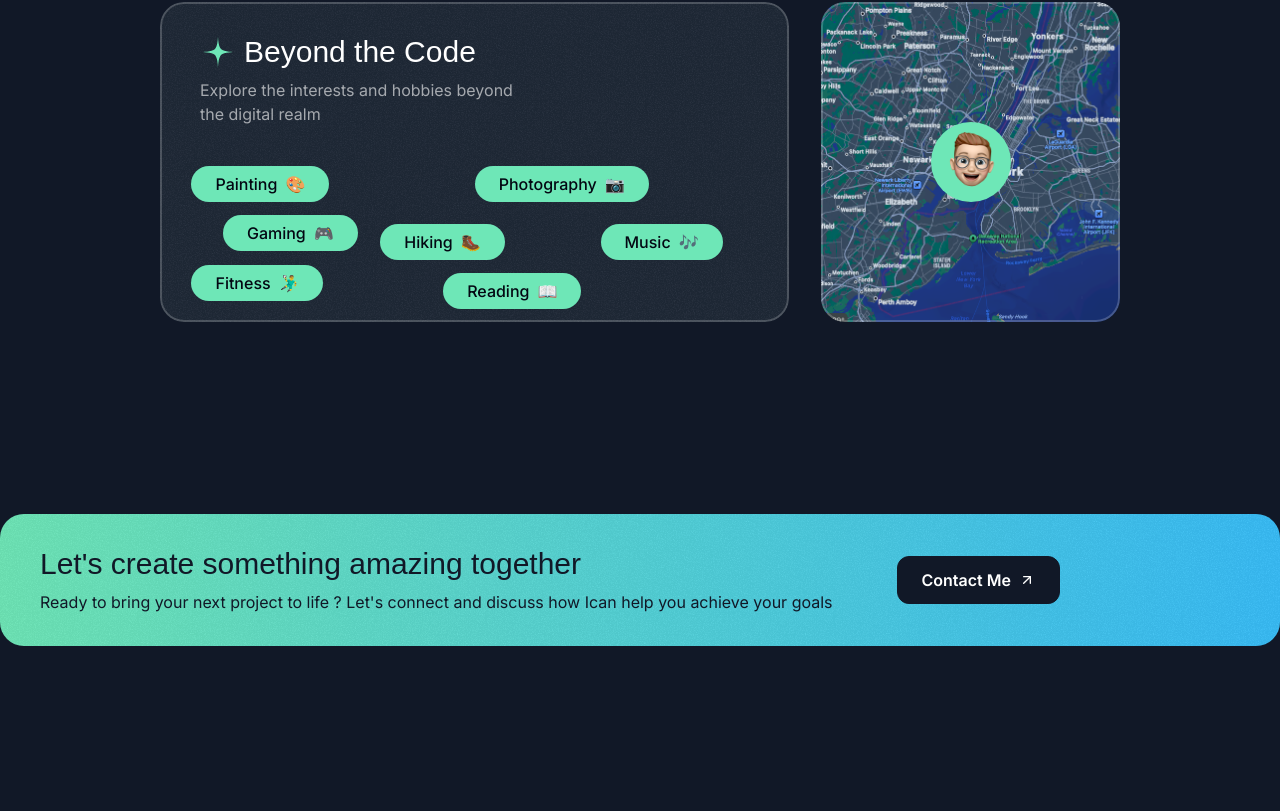
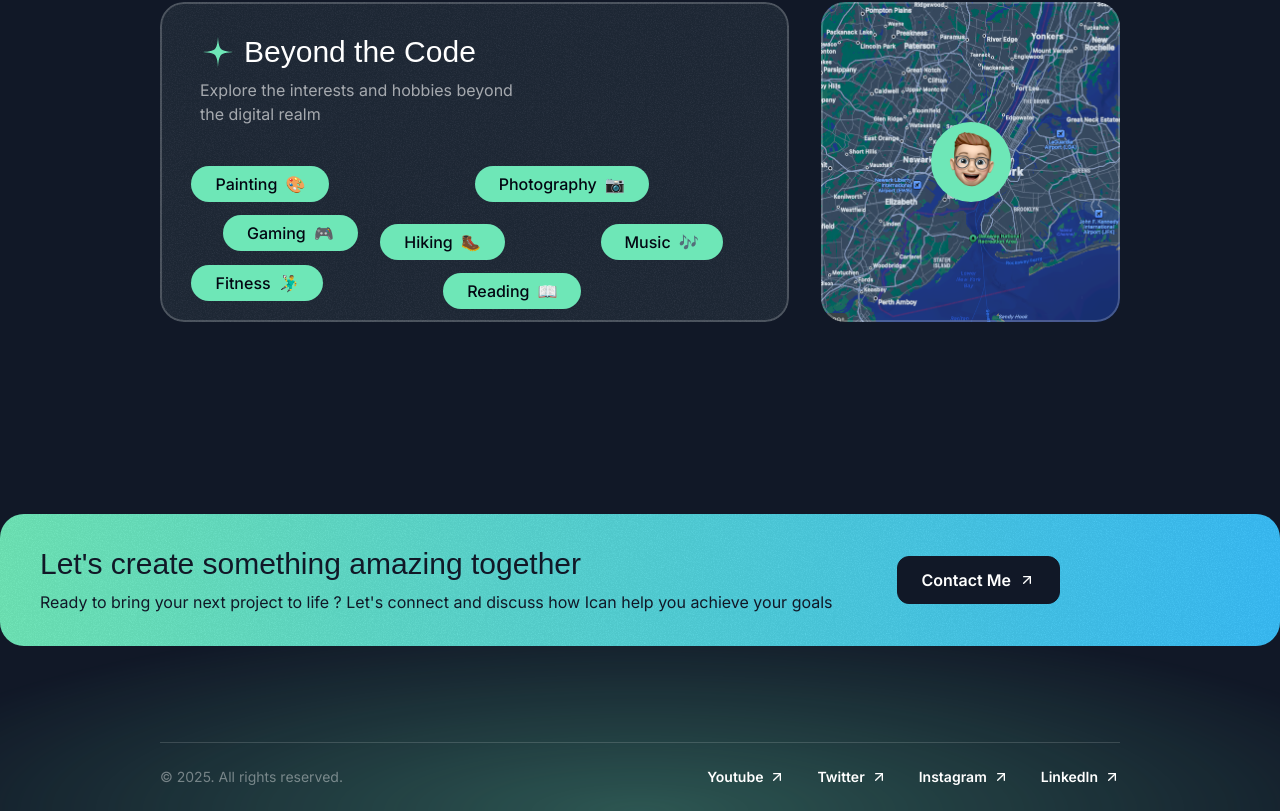
Before and after one commit to mr-Ayalk/ayalk_portfolio, a Next.js app: page / in a window 1280 px wide. Shown: the part 4556-5367 px from the top of the page. Before the commit the page ends 5298 px from the top, so only its background shows below. Built offline with nearby package versions, Linux system fonts and the light colour scheme; a web font is replaced by a local one.

Commit message:
footer page and the whole static page completed

```diff
--- a/src/app/page.tsx
+++ b/src/app/page.tsx
@@ -1,5 +1,6 @@
 import { AboutSection } from "@/sections/About";
 import { ContactSection } from "@/sections/Contact";
+import { Footer } from "@/sections/Footer";
 import { Header } from "@/sections/Header";
 import { HeroSection } from "@/sections/Hero";
 import { ProjectsSection } from "@/sections/Projects";
@@ -15,7 +16,8 @@
       <TapeSection />
       <TestimonialsSection />
       <AboutSection />
-      <ContactSection/>
+      <ContactSection />
+      <Footer />
     </div>
   );
 }
--- a/src/sections/Footer.tsx
+++ b/src/sections/Footer.tsx
@@ -1,3 +1,46 @@
+import { title } from "process";
+import ArrowUpRightIcon from "@/assets/icons/arrow-up-right.svg";
+const footerLinks = [
+  {
+    title: "Youtube",
+    href: "#",
+  },
+  {
+    title: "Twitter",
+    href: "#",
+  },
+  {
+    title: "Instagram",
+    href: "#",
+  },
+  {
+    title: "LinkedIn",
+    href: "#",
+  },
+];
+
 export const Footer = () => {
-  return <div>Footer Section</div>;
+  return (
+    <footer className="relative -z-10 overflow-x-clip">
+      <div className="absolute h-[400px] w-[1600px] bottom-0 left-1/2 -translate-x-1/2  bg-emerald-300/30 [mask-image:radial-gradient(50%_50%_at_bottom_center,black,transparent)] -z-10"></div>
+      <div className="container">
+        <div className="border-t border-white/15 py-6 text-sm flex flex-col md:flex-row md:justify-between items-center  gap-8">
+          <div className="text-white/40">&copy; 2025. All rights reserved.</div>
+
+          <nav className="flex flex-col md:flex-row items-center gap-8">
+            {footerLinks.map((link) => (
+              <a
+                href="#"
+                key={link.title}
+                className="inline-flex items-center gap-1.5"
+              >
+                <span className="font-semibold">{link.title}</span>
+                <ArrowUpRightIcon className="size-4" />
+              </a>
+            ))}
+          </nav>
+        </div>
+      </div>
+    </footer>
+  );
 };
```
